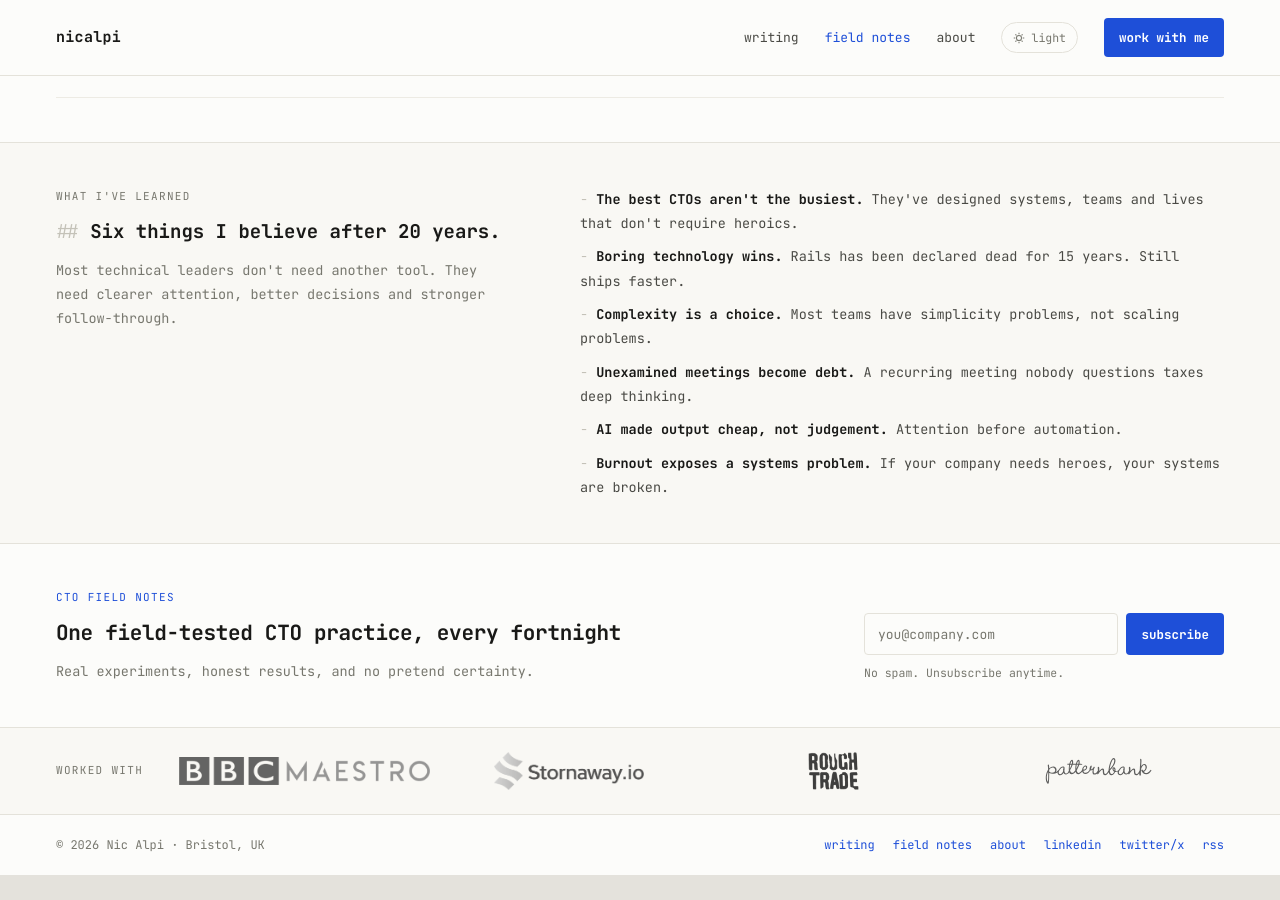
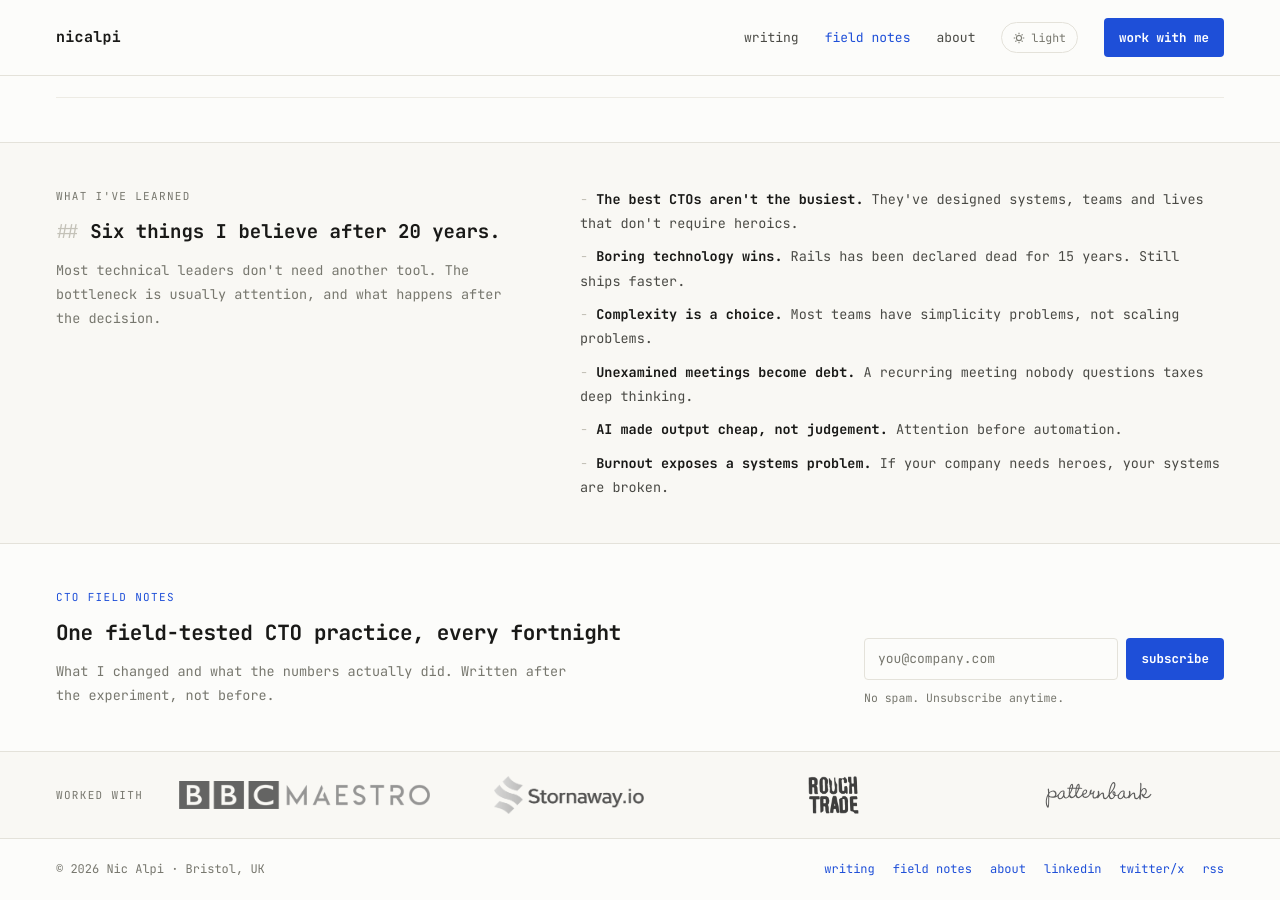
Before and after one commit to nicalpi/nicalpi.com, a Jekyll site: the page built from index.html, in a window 1280 px wide and 900 px high, scrolled down 2246 px. Built offline with Jekyll 4.4.1, drawn with Linux system fonts in a browser that asks for light colours; before the commit the page ends 3121 px from its top, so only the background shows below that.

Commit message:
Humanize page copy: contact, about, beliefs intro, newsletter dek
Light pass — brand lines kept, formulaic triads and boilerplate
('I'd love to hear from you', 'second brain') replaced.

Co-Authored-By: Claude Fable 5 <noreply@anthropic.com>

```diff
--- a/_includes/newsletter.html
+++ b/_includes/newsletter.html
@@ -9,7 +9,7 @@
   <div class="flex flex-col gap-2">
     <span class="kicker kicker-accent">{{ include.kicker | default: "cto field notes" }}</span>
     <h2 id="newsletter-heading" class="m-0 text-[18px] md:text-[21px] font-bold tracking-[-0.015em] text-ink">{{ include.title | default: "One field-tested CTO practice, every fortnight" }}</h2>
-    <p class="m-0 max-w-[66ch] text-[13.5px] leading-[1.8] text-muted">{{ include.text | default: "Real experiments, honest results, and no pretend certainty." }}</p>
+    <p class="m-0 max-w-[66ch] text-[13.5px] leading-[1.8] text-muted">{{ include.text | default: "What I changed and what the numbers actually did. Written after the experiment, not before." }}</p>
   </div>
   {% comment %} Kit (ConvertKit) form 5638226 — nicalpi-com.kit.com, uid 932adc3060.
      Plain POST works without JS (lands on Kit's hosted confirmation page);
--- a/about.html
+++ b/about.html
@@ -26,8 +26,8 @@ og_image: /assets/images/og/about.jpg
           <p>Now I'm CTO at Amba, running an 8-person dev team building software for elderly care. It's meaningful work. I train HYROX at 5:30am. I have 3 kids. I have a <strong>hard 4pm rule</strong> — phone down, family time, non-negotiable.</p>
           <p>I write because too much leadership advice performs a certainty the author doesn't have. I stopped publishing for a few years while I rebuilt parts of my life and career after the sale. Now I'm starting again, differently.</p>
           <blockquote>This site is CTO Field Notes: I'm treating my work as a public CTO lab — change one thing, measure what happens, publish the result. Including the experiments that fail. No productivity theatre, no new system to adopt.</blockquote>
-          <p>AI made output cheap, so judgement, ownership and follow-through are where the advantage sits now. I change one thing at a time — how questions reach me, how we review AI-written code, how the team ships — measure what happens, and publish the result.</p>
-          <p>People sometimes call this the "calm CTO" thing. To be clear: calm isn't the opposite of ambition. It's what leadership looks like when the system works — and it takes standards, decisions, and follow-through to get there.</p>
+          <p>AI made output cheap. Judgement didn't get any cheaper, and that's what I'm interested in now — how questions reach me, how we review AI-written code, how the team ships without me in every room.</p>
+          <p>People sometimes call this the "calm CTO" thing. Calm isn't the opposite of ambition. It's what leadership looks like when the system actually works, and building that system is the hard, ambitious part.</p>
           <p>I live in Bristol with my family. I'm usually reading, walking, or trying to remember that not everything needs to be optimised.</p>
           <p class="text-muted">— Nic</p>
         </div>
--- a/contact.html
+++ b/contact.html
@@ -19,13 +19,13 @@ og_image: /assets/images/og/contact.jpg
 
     <div class="flex flex-col px-5 pt-7 pb-10 md:px-10 md:pt-11 md:pb-14 max-w-article">
       <h1 class="m-0 mb-4 text-[24px] md:text-[28px] font-bold tracking-[-0.02em] text-ink"><span class="md-mark"># </span>Let's talk.</h1>
-      <p class="m-0 mb-8 text-[14px] md:text-[15px] leading-[1.85] text-body">Whether you're interested in fractional CTO services, advisory support, or just want to connect — I'd love to hear from you.</p>
+      <p class="m-0 mb-8 text-[14px] md:text-[15px] leading-[1.85] text-body">Two ways I work with teams, below. If what you need doesn't fit either box, email me anyway — the worst case is a useful reply.</p>
 
       <div class="grid sm:grid-cols-2 gap-3 mb-8">
         <div class="border border-line rounded-brand p-[18px] flex flex-col gap-2">
           <span class="kicker">fractional cto</span>
           <strong class="text-[14.5px] text-ink">1–2 days per week</strong>
-          <p class="m-0 text-[13px] leading-[1.8] text-body">Senior technical leadership without a full-time hire. A second brain for teams that need experience on tap.</p>
+          <p class="m-0 text-[13px] leading-[1.8] text-body">Senior technical leadership without a full-time hire. I've run teams through this before — you borrow that.</p>
           <span class="chip mt-auto self-start">limited availability</span>
         </div>
         <div class="border border-line rounded-brand p-[18px] flex flex-col gap-2">
--- a/index.html
+++ b/index.html
@@ -150,7 +150,7 @@ og_image: /assets/images/og/homepage.jpg
     <div class="flex flex-col gap-[10px]">
       <span class="kicker">what I've learned</span>
       <h2 id="beliefs-heading" class="m-0 text-[17px] md:text-[19px] font-bold text-ink"><span class="md-mark">## </span>Six things I believe after 20 years.</h2>
-      <p class="m-0 text-[13.5px] leading-[1.8] text-muted">Most technical leaders don't need another tool. They need clearer attention, better decisions and stronger follow-through.</p>
+      <p class="m-0 text-[13.5px] leading-[1.8] text-muted">Most technical leaders don't need another tool. The bottleneck is usually attention, and what happens after the decision.</p>
     </div>
     <div class="flex flex-col gap-[9px] text-[13px] md:text-[13.5px] leading-[1.8] text-body">
       <div><span class="text-faint">- </span><strong class="text-ink">The best CTOs aren't the busiest.</strong> They've designed systems, teams and lives that don't require heroics.</div>
```
Also changed, not shown: other parts of contact.html (+1 -1 lines).
